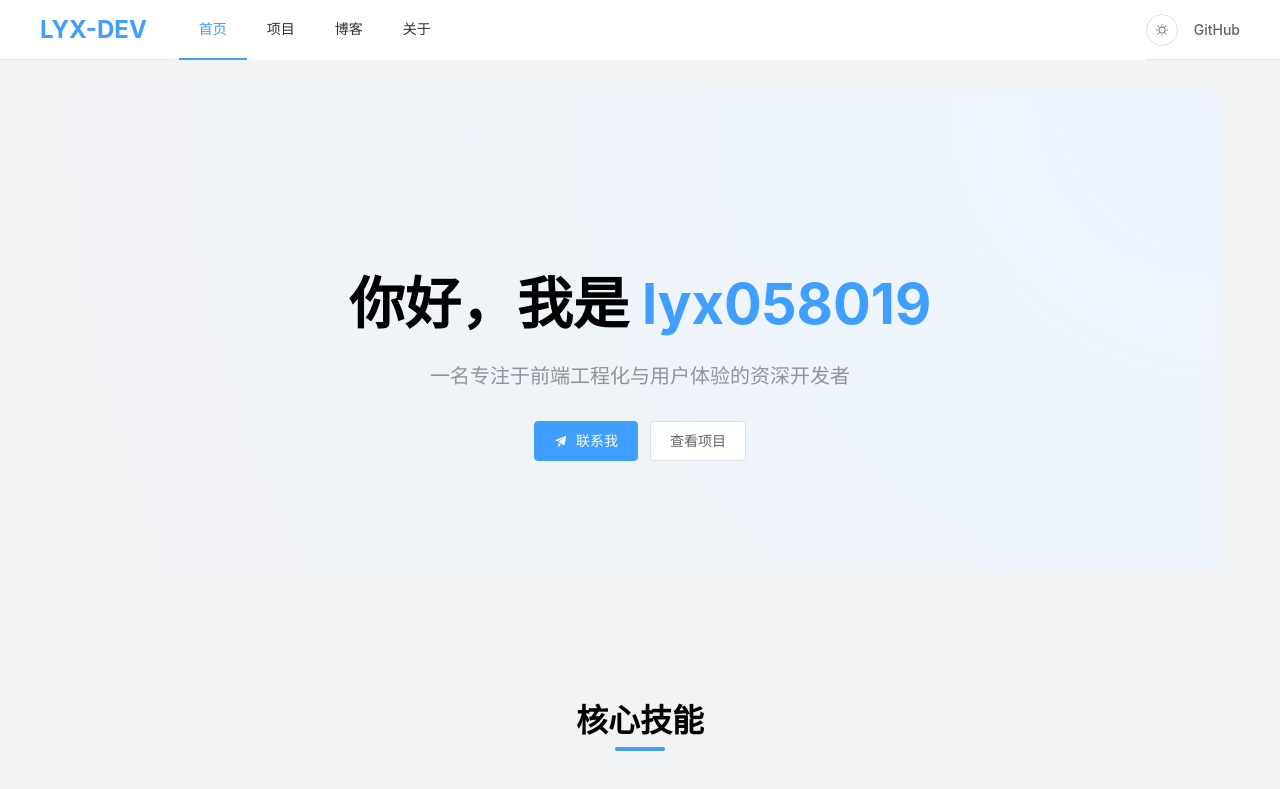
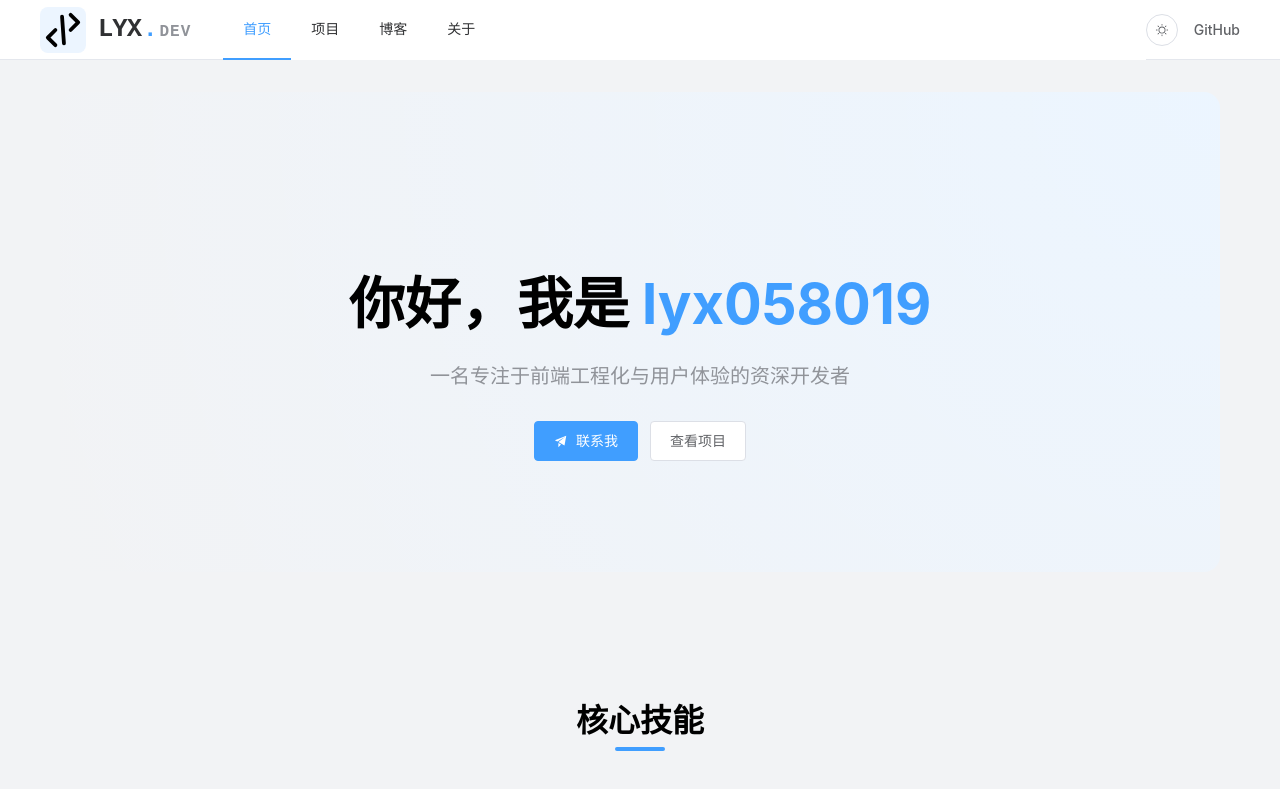
Before and after one commit to lyx058019/lyx058019.github.io, a Vue app: page / in a window 1280 px wide. Shown: the top 789 px of the page. Built offline with nearby package versions, Linux system fonts and the light colour scheme.

Commit message:
feat: design new logo and update readme stack info

```diff
--- a/src/layout/MainLayout.vue
+++ b/src/layout/MainLayout.vue
@@ -24,7 +24,20 @@ const handleSelect = (key: string) => {
       <el-header class="header">
         <div class="header-content">
           <div class="logo" @click="router.push('/')">
-            <span class="logo-text">LYX-DEV</span>
+            <div class="logo-icon-wrapper">
+              <svg class="logo-icon" viewBox="0 0 40 40" fill="none" xmlns="http://www.w3.org/2000/svg">
+                <path d="M12 20L4 28L12 36" stroke="CurrentColor" stroke-width="4" stroke-linecap="round"
+                  stroke-linejoin="round" />
+                <path d="M28 4L36 12L28 20" stroke="CurrentColor" stroke-width="4" stroke-linecap="round"
+                  stroke-linejoin="round" />
+                <path d="M19 6L21 34" stroke="CurrentColor" stroke-width="4" stroke-linecap="round" />
+              </svg>
+            </div>
+            <div class="logo-text-wrapper">
+              <span class="logo-title">LYX</span>
+              <span class="logo-dot">.</span>
+              <span class="logo-suffix">DEV</span>
+            </div>
           </div>
           <el-menu :default-active="activeIndex" mode="horizontal" class="nav-menu" @select="handleSelect"
             :ellipsis="false">
@@ -81,11 +94,66 @@ const handleSelect = (key: string) => {
 
   .logo {
     cursor: pointer;
+    display: flex;
+    align-items: center;
+    gap: 12px;
+    transition: transform 0.2s ease;
 
-    .logo-text {
+    &:hover {
+      transform: translateY(-1px);
+
+      .logo-icon {
+        filter: drop-shadow(0 0 8px var(--el-color-primary-light-5));
+      }
+    }
+
+    .logo-icon-wrapper {
+      width: 38px;
+      height: 38px;
+      padding: 4px;
+      border-radius: 8px;
+      background: var(--el-color-primary-light-9);
+      display: flex;
+      align-items: center;
+      justify-content: center;
+
+      .dark & {
+        background: var(--el-color-primary-dark-2);
+      }
+    }
+
+    .logo-icon {
+      width: 100%;
+      height: 100%;
+      stroke: var(--el-color-primary);
+    }
+
+    .logo-text-wrapper {
+      display: flex;
+      align-items: baseline;
+      line-height: 1;
+      font-family: 'JetBrains Mono', monospace, sans-serif;
+    }
+
+    .logo-title {
+      font-size: 1.6rem;
+      font-weight: 800;
+      color: var(--el-text-color-primary);
+      letter-spacing: -1px;
+    }
+
+    .logo-dot {
+      color: var(--el-color-primary);
+      font-weight: bold;
+      margin: 0 2px;
       font-size: 1.5rem;
-      font-weight: bold;
-      color: var(--el-color-primary);
+    }
+
+    .logo-suffix {
+      font-size: 1rem;
+      font-weight: 600;
+      color: var(--el-text-color-secondary);
+      letter-spacing: 1px;
     }
   }
 
```
Also changed, not shown: 1 other file (tests, documents, lock files or other folders).
